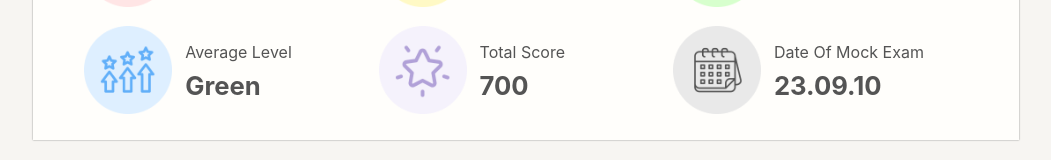
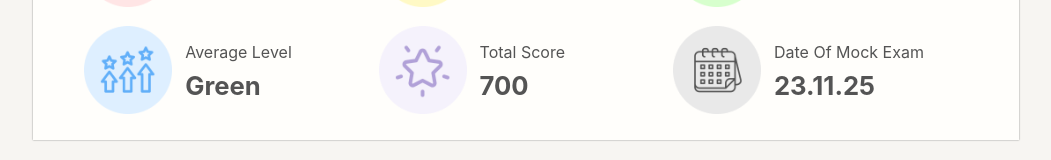
Before and after one commit to SOMA-gsb/Developer-Maker, a React (Create React App) app in the folder web/: page /mockexam in a window 1280 px wide. Shown: the part 462-622 px from the top of the page, without its empty margins (114-1165 px from the left). Built offline with nearby package versions, Linux system fonts and the light colour scheme.

Commit message:
fix mock data

```diff
--- a/web/src/components/mockexam/Details.js
+++ b/web/src/components/mockexam/Details.js
@@ -24,7 +24,7 @@ function Details() {
             <div className="exam-details">
                 <DetailElem icon={levelIcon} title="Average Level" value="Green" />
                 <DetailElem icon={scoreIcon} title="Total Score" value="700" />
-                <DetailElem icon={calenderIcon} title="Date Of Mock Exam" value="23.09.10" />
+                <DetailElem icon={calenderIcon} title="Date Of Mock Exam" value="23.11.25" />
             </div>
         </>
     );
--- a/web/src/components/takeExam/ExamCode.js
+++ b/web/src/components/takeExam/ExamCode.js
@@ -100,7 +100,7 @@ graph = {'A': set(['B', 'C']),
 
 print(bfs(graph, 'A'))  # ['A', 'B', 'C', 'E', 'D', 'F']
 `);
-            setTheory('This is an algorithmic description of the problem. Write a program that outputs A+B after receiving the two integers A and B. I hope you have a great time solving algorithm');
+            setTheory('Breadth-first search (BFS) is an algorithm for searching a tree data structure for a node that satisfies a given property. It starts at the tree root and explores all nodes at the present depth prior to moving on to the nodes at the next depth level. Extra memory, usually a queue, is needed to keep track of the child nodes that were encountered but not yet explored.');
             setCodeState('result');
         }, 1000)
     };
@@ -154,8 +154,8 @@ print(bfs(graph, 'A'))  # ['A', 'B', 'C', 'E', 'D', 'F']
                 }
                 {codeState === 'result' &&
                     <>
-                        &nbsp;{explanation}
-                        <br />
+                        {/* &nbsp;{explanation}
+                        <br /> */}
                         {/* {exampleCode} */}
                         <CopyBlock {...copyBlockProps} />
                         <br />
```
